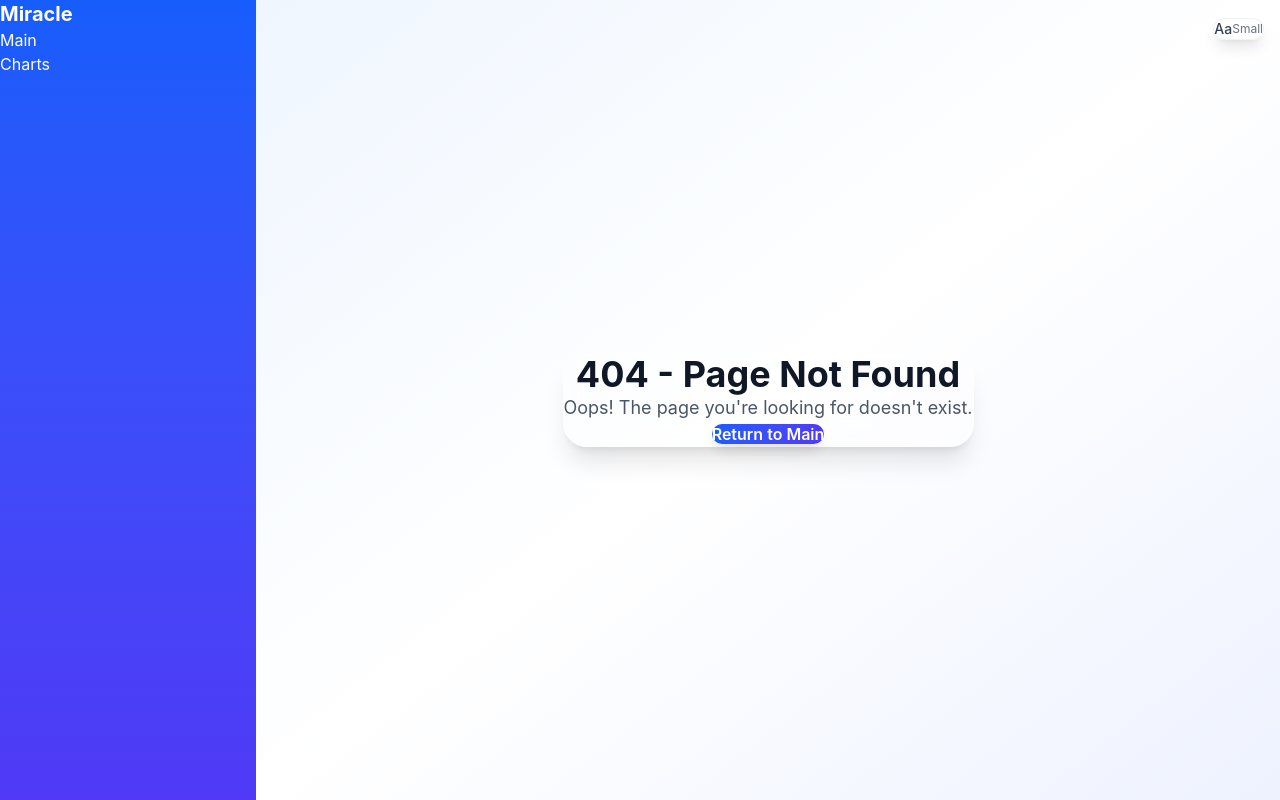
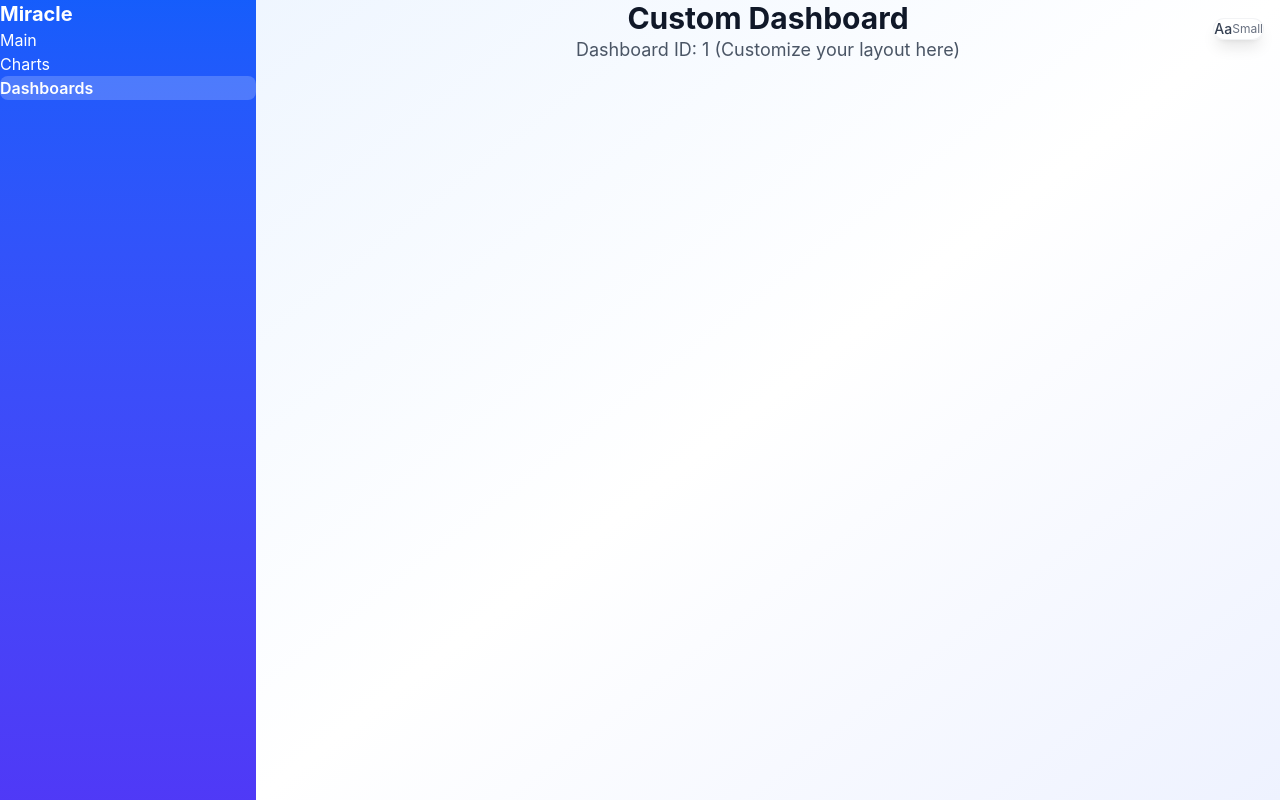
Before and after one commit to saketh-n/miracle-technical-assessment, a React (Vite) app in the folder frontend/: page /dashboard/1 in a window 1280 px wide. Before the commit this address had no page. Built offline with nearby package versions, Linux system fonts and the light colour scheme.

Commit message:
Initial Dashboard commit

```diff
--- a/frontend/src/App.tsx
+++ b/frontend/src/App.tsx
@@ -4,6 +4,7 @@ import { FontSizeProvider } from './context/FontSizeContext'
 import WelcomePage from './components/WelcomePage'
 import FontSizeWidget from './components/FontSizeWidget'
 import Charts from './components/Charts'
+import Dashboard from './components/Dashboard' // New import
 import Sidebar from './components/Sidebar'
 import NotFound from './components/NotFound'
 
@@ -17,6 +18,7 @@ function App() {
           <Routes>
             <Route path="/" element={<WelcomePage />} />
             <Route path="/charts" element={<Charts />} />
+            <Route path="/dashboard/:id" element={<Dashboard />} /> {/* New route */}
             <Route path="*" element={<NotFound />} />
           </Routes>
         </div>
--- /dev/null
+++ b/frontend/src/components/Dashboard.tsx
@@ -0,0 +1,33 @@
+import React from 'react';
+import { useParams } from 'react-router-dom';
+import { useFontSize } from '../context/FontSizeContext';
+
+const Dashboard: React.FC = () => {
+  const { id } = useParams<{ id: string }>(); // Get the dynamic :id from URL
+  const { fontSize } = useFontSize();
+
+  const getFontSizeClasses = () => {
+    if (fontSize === 'large') {
+      return { title: 'text-4xl', subtitle: 'text-xl' };
+    }
+    return { title: 'text-3xl', subtitle: 'text-lg' };
+  };
+
+  const { title, subtitle } = getFontSizeClasses();
+
+  return (
+    <div className="min-h-screen bg-gradient-to-br from-blue-50 via-white to-indigo-50 py-12 px-6">
+      <div className="max-w-7xl mx-auto">
+        <h1 className={`${title} font-bold text-gray-900 mb-6 text-center`}>
+          Custom Dashboard
+        </h1>
+        <p className={`${subtitle} text-gray-600 mb-12 text-center`}>
+          Dashboard ID: {id} (Customize your layout here)
+        </p>
+        {/* Future: FiltersPanel, chart widgets, + Add Chart button, etc. */}
+      </div>
+    </div>
+  );
+};
+
+export default Dashboard;
--- a/frontend/src/components/Sidebar.tsx
+++ b/frontend/src/components/Sidebar.tsx
@@ -48,6 +48,18 @@ const Sidebar: React.FC = () => {
         >
           Charts
         </NavLink>
+        <NavLink
+          to="/dashboard/1" // Default to dashboard ID 1 for now
+          className={({ isActive }) =>
+            `${menuItem} block px-4 py-2 rounded-lg transition-all duration-200 ${
+              isActive
+                ? 'bg-white/20 text-white font-semibold'
+                : 'hover:bg-white/10 hover:text-white'
+            }`
+          }
+        >
+          Dashboards
+        </NavLink>
       </nav>
     </div>
   );
```
